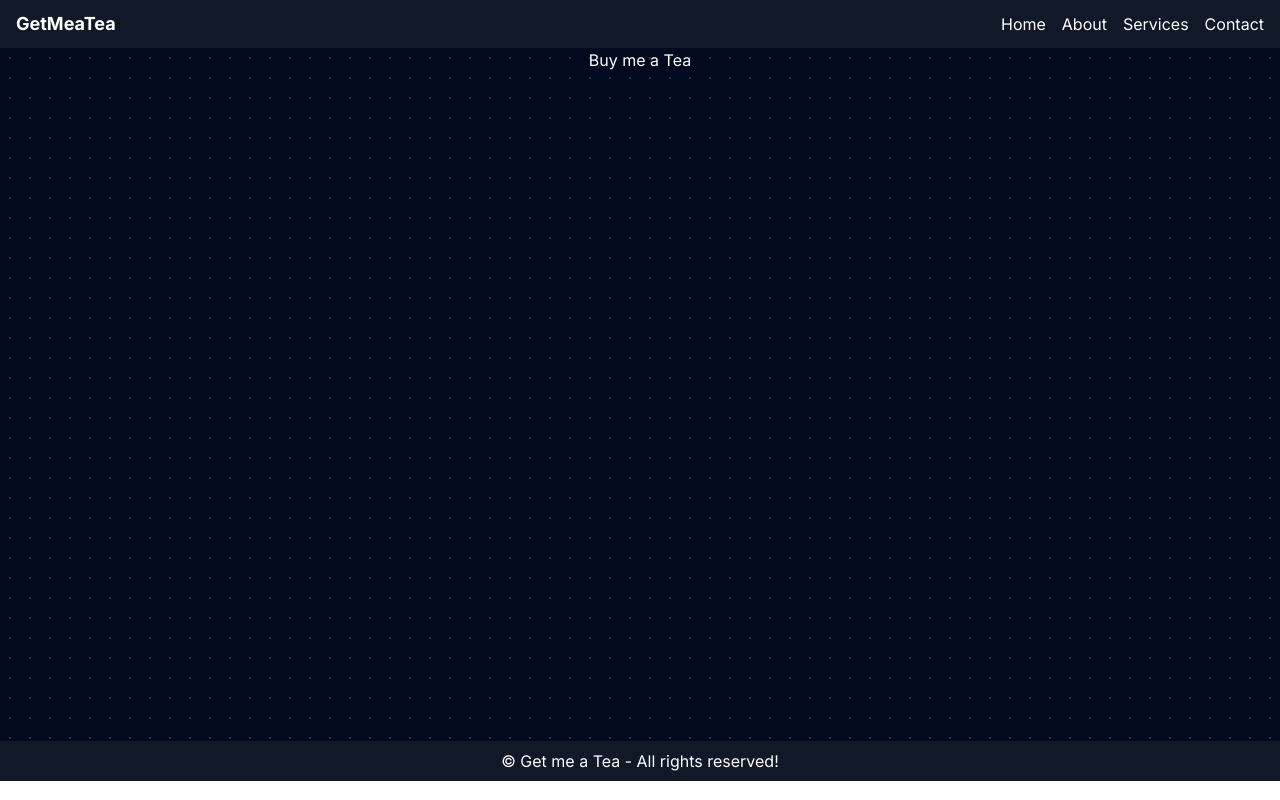
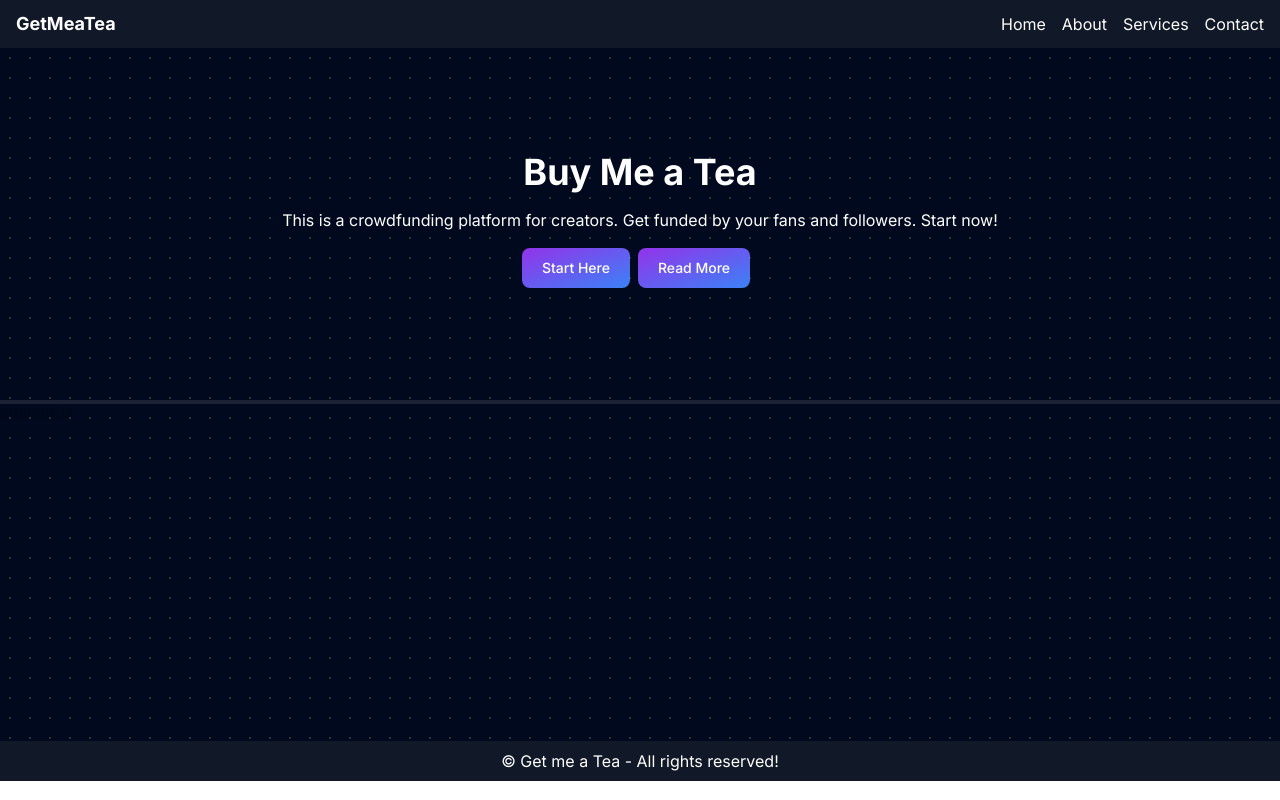
Before and after one commit to heydawood/get-me-a-tea, a Next.js app: page / in a window 1280 px wide. Built offline with nearby package versions, Linux system fonts and the light colour scheme.

Commit message:
Commit-3 - Made some changes to page.js(making ui)

```diff
--- a/app/page.js
+++ b/app/page.js
@@ -2,13 +2,18 @@ import Image from "next/image";
 
 export default function Home() {
   return (
-    <div className="flex justify-center text-white">
-      <div>Buy me a Tea</div>
+    <>
+    <div className="flex flex-col gap-4 justify-center text-white items-center h-[44vh]">
+      <div className="font-bold text-4xl">Buy Me a Tea</div>
+      <p>
+        This is a crowdfunding platform for creators. Get funded by your fans and followers. Start now!
+      </p>
       <div>
-        <button>
-
-        </button>
+      <button type="button" class="text-white bg-gradient-to-br from-purple-600 to-blue-500 hover:bg-gradient-to-bl focus:ring-2 focus:outline-none focus:ring-blue-300 dark:focus:ring-blue-800 font-medium rounded-lg text-sm px-5 py-2.5 text-center me-2 mb-2">Start Here</button>
+      <button type="button" class="text-white bg-gradient-to-br from-purple-600 to-blue-500 hover:bg-gradient-to-bl focus:ring-2 focus:outline-none focus:ring-blue-300 dark:focus:ring-blue-800 font-medium rounded-lg text-sm px-5 py-2.5 text-center me-2 mb-2">Read More</button>
       </div>
       </div>
+      <div className="bg-white h-1 opacity-10">sdssddds</div>
+    </>
   );
 }
```
